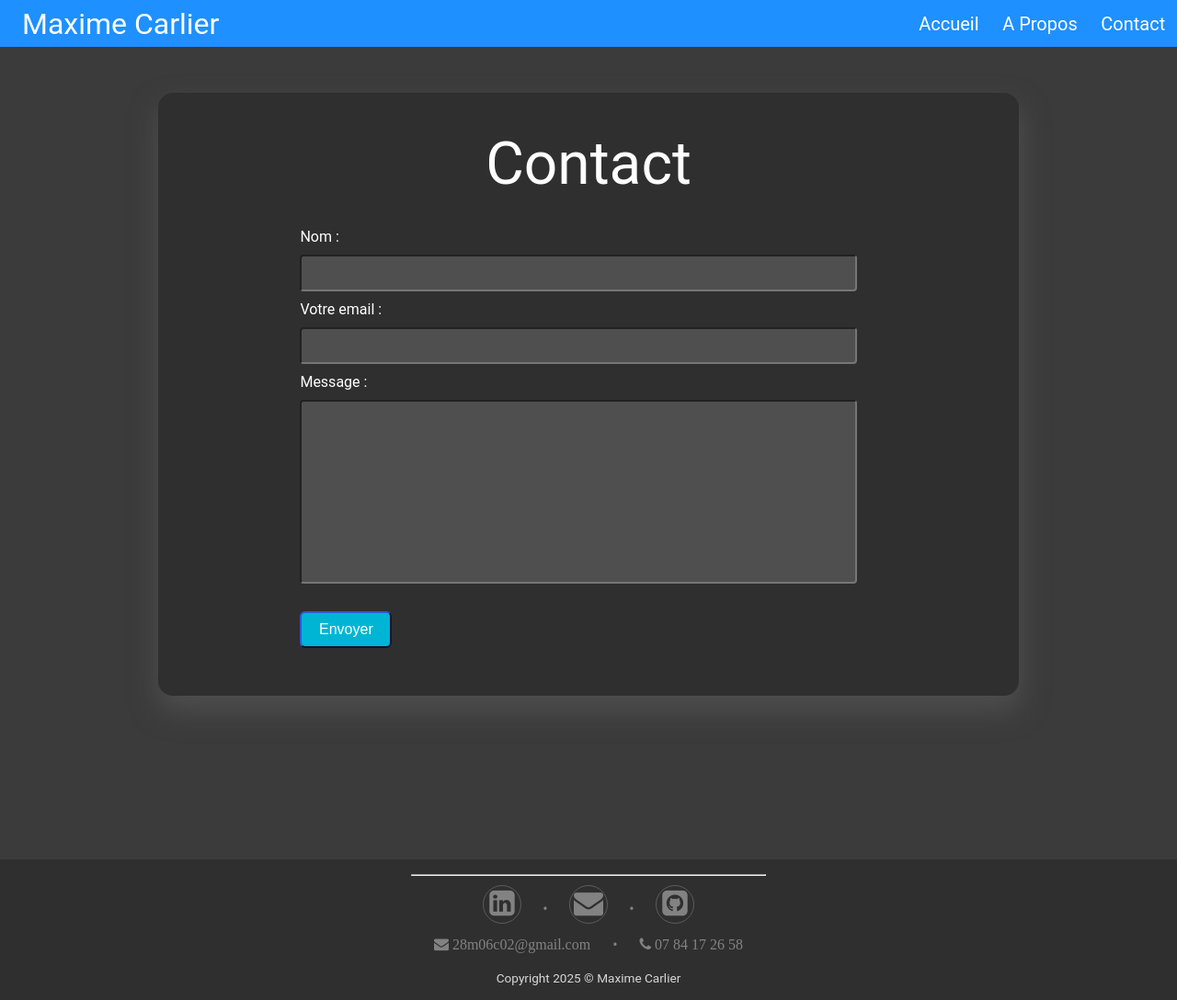
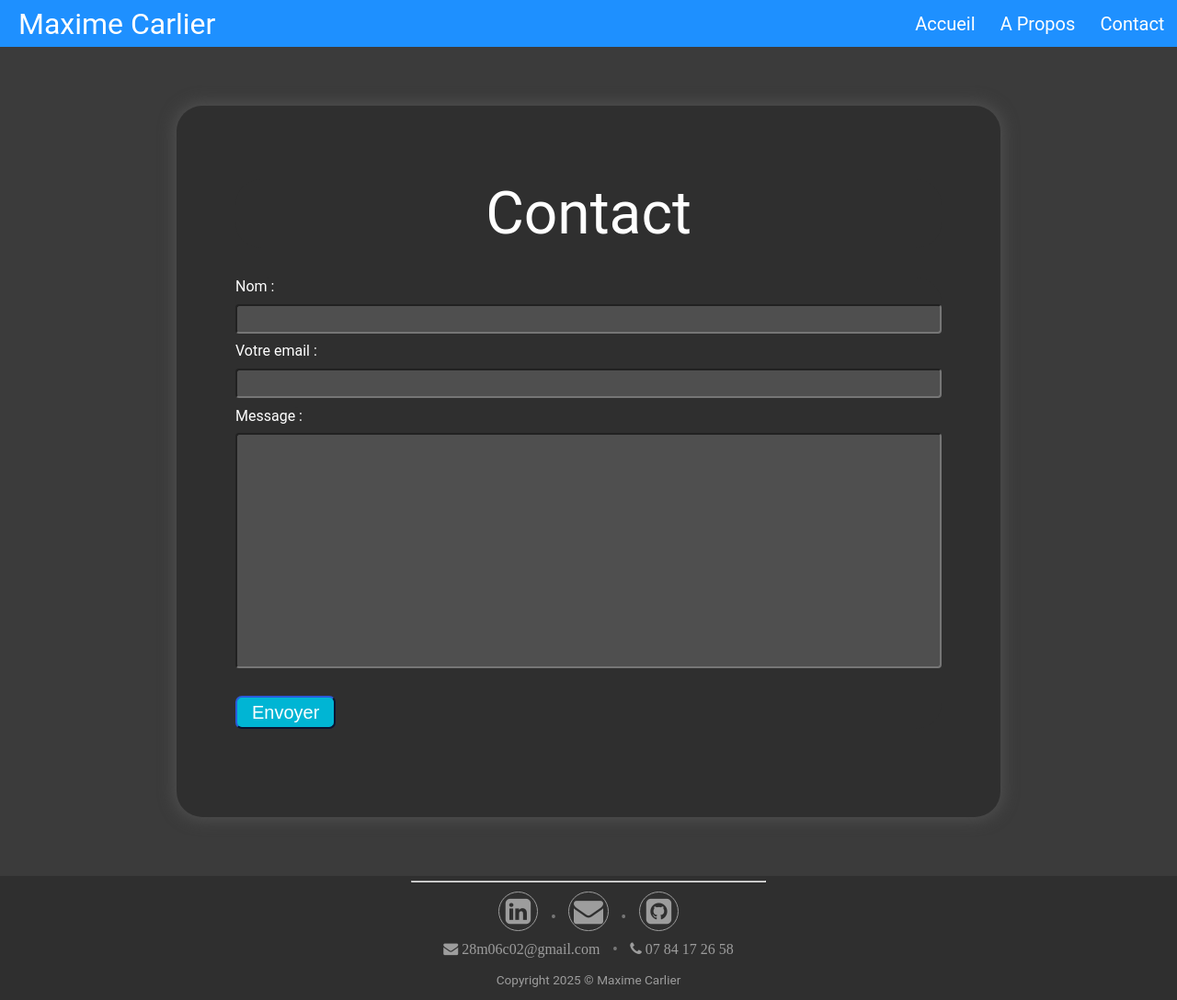
Before and after one commit to Carlier-Maxime/Carlier-Maxime.github.io, a Jekyll site: the page built from contact.html, in a window 1280 px wide. Shown: the whole page at 92% size. Built offline with Jekyll 4.4.1, drawn with Linux system fonts in a browser that asks for light colours.

Commit message:
:lipstick: :recycle: Update footer content and significantly refactor styles with enhanced CSS variables for consistency

```diff
--- a/_includes/footer.html
+++ b/_includes/footer.html
@@ -1,17 +1,16 @@
 <section class="footer">
     <hr class="solid">
-
     <div class="social">
-        <a href="https://www.linkedin.com/in/maxime-carlier-6b9840226/" class="fa fa-linkedin-square"></a>
+        <a href="https://www.linkedin.com/in/maxime-carlier-6b9840226/" class="fa fa-linkedin-square" aria-label="Mon Profile LinkedIn"></a>
         <p>•</p>
-        <a href="mailto:28m06c02@gmail.com" class="fa fa-envelope"></a>
+        <a href="mailto:28m06c02@gmail.com" class="fa fa-envelope" aria-label="Mon Address Mail"></a>
         <p>•</p>
-        <a href="https://github.com/Carlier-Maxime" class="fa fa-github-square"></a>
+        <a href="https://github.com/Carlier-Maxime" class="fa fa-github-square" aria-label="Mon Profile Github"></a>
     </div>
-    <ul>
-        <li><a href="mailto:28m06c02@gmail.com" class="fa fa-envelope"> 28m06c02@gmail.com</a></li>
-        <li><p>•</p></li>
-        <li><p class="fa fa-phone"> 07 84 17 26 58</p></li>
-    </ul>
+    <div>
+        <a href="mailto:28m06c02@gmail.com" class="fa fa-envelope" aria-hidden="true"> 28m06c02@gmail.com</a>
+        <p>•</p>
+        <a href="tel:+33784172658" class="fa fa-phone" aria-label="Mon Télèphone"> 07 84 17 26 58</a>
+    </div>
     <p class="copyright"> Copyright 2025 © Maxime Carlier</p>
 </section>
--- a/style.css
+++ b/style.css
@@ -1,5 +1,15 @@
 :root {
     --font-base: 1rem;
+    --space-base: 1rem;
+    --radius-base: 0.25rem;
+    --shadow-spread-base: 0.2rem;
+
+    --bg-default: #3b3b3b;
+    --fg-default: white;
+
+    --bg-navbar: dodgerblue;
+    --bg-banner: #00b5d4;
+    --bg-btn: #1a3785;
 
     --font-sm: calc(var(--font-base) * 0.85);
     --font-md: var(--font-base);
@@ -7,12 +17,27 @@
     --font-xl: calc(var(--font-base) * 2);
     --font-xxl: calc(var(--font-base) * 4);
 
-    --bg-default: #3b3b3b;
-    --fg-default: white;
+    --space-xxs: calc(var(--space-base) * 0.3);
+    --space-xs: calc(var(--space-base) * 0.6);
+    --space-sm: calc(var(--space-base) * 0.85);
+    --space-md: var(--space-base);
+    --space-lg: calc(var(--space-base) * 1.25);
+    --space-xl: calc(var(--space-base) * 2);
+    --space-xxl: calc(var(--space-base) * 4);
 
-    --bg-navbar: dodgerblue;
-    --bg-banner: #00b5d4;
-    --bg-btn: #1a3785;
+    --radius-sm: calc(var(--radius-base) * 0.5);
+    --radius-md: var(--radius-base);
+    --radius-lg: calc(var(--radius-base) * 1.75);
+    --radius-xl: calc(var(--radius-base) * 4);
+    --radius-xxl: calc(var(--radius-base) * 7);
+    --radius-pill: 9999px;
+
+    --softness-sm: 0.25rem;
+
+    --shadow-blur-md: 1rem;
+    --shadow-spread-sm: calc(var(--shadow-spread-base) * 0.5);
+    --shadow-spread-md: var(--shadow-spread-base);
+    --shadow-spread-lg: calc(var(--shadow-spread-base) * 1.25);
 
     --bg-surface: color-mix(in srgb, var(--bg-default), white 10%);
     --bg-base: var(--bg-default);
@@ -24,6 +49,7 @@
     --fg-base: var(--fg-default);
     --fg-dim: color-mix(in srgb, var(--fg-default), var(--bg-default) 20%);
     --fg-deep: color-mix(in srgb, var(--fg-default), var(--bg-default) 50%);
+    --fg-abyss: color-mix(in srgb, var(--fg-default), var(--bg-default) 70%);
 
     --bg-btn-border: color-mix(in srgb, var(--bg-btn), white 30%);
 
@@ -55,7 +81,7 @@
 h1 {
     text-align: center;
     font-size: var(--font-xxl);
-    margin: 20px 0;
+    margin: var(--space-md) 0;
 }
 
 .navbar, .navbar * {
@@ -73,7 +99,7 @@
 }
 
 .navbar-links {
-    margin: 0.85rem 0;
+    margin: var(--space-sm) 0;
 }
 
 .navbar-links ul {
@@ -84,7 +110,7 @@
 
 .navbar-links li {
     font-size: var(--font-lg);
-    padding: 0 0.8rem;
+    padding: 0 var(--space-sm);
     background-color: transparent;
     list-style: none;
     transition: all .3s ease 0s;
@@ -104,7 +130,7 @@
 
 .name {
     font-size: var(--font-xl);
-    margin: 0 1.5rem;
+    margin: 0 var(--space-lg);
     transition: all .3s ease 0s;
 }
 
@@ -122,85 +148,65 @@
 
 .footer, .footer * {
     background-color: var(--bg-footer);
+    color: var(--fg-p);
+    text-align: center;
 }
 
 .footer {
-    padding: 16px 0;
+    padding: var(--space-xxs) 0;
     margin-top: auto;
     width: 100%;
 }
 
 hr.solid {
     border-top: 1px solid;
-    color: var(--fg-p);
     width: 30%;
     margin: auto;
 }
 
 .footer .social {
-    padding-top: 10px;
-    padding-bottom: 5px;
-    text-align: center;
+    padding: var(--space-xs) 0;
 }
 
-.footer .social a {
-    border: 1px solid var(--fg-p);
-    border-radius: 50%;
-    font-size: var(--font-xl);
-}
-
-.footer .social a:hover {
-    border: 1px solid var(--fg-base);
-    color: var(--fg-base);
-}
-
-.footer a:hover {
-    color: var(--fg-base);
-    transform: scale(1.1);
+.footer a,
+.footer p {
+    display: inline-block;
     transition: all .3s ease 0s;
 }
 
-.footer ul {
-    font-size: var(--font-md);
-    line-height: 1.6;
-    list-style: none;
-    margin: 0;
-    padding: 0;
-    text-align: center;
+.social a {
+    height: calc(var(--font-xl) * 1.3);
+    width: calc(var(--space-xl) * 1.3);
+    border-radius: var(--radius-pill);
+    border: 1px solid var(--fg-p);
+    font-size: var(--font-xl);
+    display: inline-flex;
+    align-items: center;
+    justify-content: center;
+    transition: all 0.3s ease;
 }
 
-.footer ul li {
-    display: inline-block;
-    padding: 0 10px;
+.footer div p {
+    color: var(--fg-abyss);
 }
 
-.footer ul li a, .footer ul li p {
-    display: inline-block;
-    color: inherit;
-    opacity: .4;
-    text-decoration: none;
+.footer a[href]:hover {
+    border-color: var(--fg-dim);
+    color: var(--fg-dim);
+    transform: scale(1.05);
 }
 
-.footer .copyright {
-    color: var(--fg-dim);
-    font-size: var(--font-sm);
-    margin-top: 15px;
-    text-align: center;
+.footer div p {
+    font-size: var(--font-md);
+    font-weight: bold;
+    padding: 0 var(--space-xs);
 }
 
-.footer .social a, .footer .social p {
-    color: inherit;
-    display: inline-block;
-    height: 40px;
-    line-height: 38px;
-    margin: 0 1px;
-    opacity: .4;
-    text-align: center;
-    width: 40px;
-}
-
-.footer .social p {
-    font-size: var(--font-md);
+.copyright {
+    color: var(--fg-deep);
+    font-size: var(--font-sm);
+    margin-top: var(--space-md);
+    margin-bottom: var(--space-xs);
 }
 
 .titre-dev {
@@ -215,43 +221,51 @@
     justify-content: center;
     flex-shrink: 0;
     width: 100%;
-    padding: 10rem 0 8rem 0;
+    padding: var(--space-xxl) 0 var(--space-xl) 0;
+    min-height: 20vw;
 }
 
 .titre-dev p {
     font-size: var(--font-xl);
-    text-shadow: 2px 2px 4px var(--bg-voidlike);
+    text-shadow: 2px 2px var(--softness-sm) var(--bg-voidlike);
     background: transparent;
-    padding-top: 4rem;
+    padding-top: var(--space-xxl);
 }
 
 .button-cv {
     background-color: var(--bg-btn);
-    box-shadow: 0 0 1rem 0.3rem var(--bg-btn-border);
+    box-shadow: 0 0 var(--shadow-blur-md) var(--shadow-spread-md) var(--bg-btn-border);
     border: 2px solid var(--bg-btn-border);
-    border-radius: 50px;
+    border-radius: var(--radius-pill);
     font-size: var(--font-lg);
-    padding: 5px 10px;
-    margin: 20px 0;
+    padding: var(--space-xxs) var(--space-sm);
+    margin: var(--space-lg) 0;
     transition: all .2s ease 0s;
 }
 
 .button-cv:hover {
     filter: brightness(1.2) hue-rotate(-10deg);
-    box-shadow: 0 0 1rem 0.1rem var(--bg-btn-border);
+    box-shadow: 0 0 var(--shadow-blur-md) var(--shadow-spread-sm) var(--bg-btn-border);
     transform: scale(1.05)
+}
+
+#projects {
+    display: flex;
+    flex-direction: column;
+    align-items: center;
+    gap: var(--space-sm);
 }
 
 #project {
     display: flex;
     flex-direction: row;
     background-image: none;
-    box-shadow: var(--bg-surface) 1px 15px 30px 1px;
-    border-radius: 1rem;
+    box-shadow: 0 0 var(--shadow-blur-md) var(--shadow-spread-lg) var(--bg-surface);
+    border-radius: var(--space-md);
     min-height: 20rem;
     max-width: 60rem;
     width: 95%;
-    margin: 5vh auto;
+    margin: var(--space-lg) auto;
     overflow: hidden;
 }
 
@@ -277,20 +291,20 @@
     display: flex;
     flex-direction: column;
     overflow: hidden;
-    padding: 1rem;
+    padding: var(--space-md);
 }
 
 .project-details h1 {
     font-size: var(--font-xl);
-    margin-top: -0.25rem;
-    margin-bottom: 0.1rem;
+    margin-top: calc(var(--space-xxs) * -1);
+    margin-bottom: var(--space-xxs);
     text-align: left;
 }
 
 .project-details p {
     color: var(--fg-p);
     font-size: var(--font-md);
-    margin-bottom: 2rem;
+    margin-bottom: var(--space-lg);
 }
 
 .control {
@@ -298,15 +312,15 @@
     flex-direction: row;
     align-items: center;
     align-self: center;
-    margin-bottom: 0.5rem;
+    margin-bottom: var(--space-xxs);
 }
 
 .badges {
     display: flex;
     flex-wrap: wrap;
-    gap: 0.5rem;
+    gap: var(--space-sm);
     margin-top: auto;
-    margin-bottom: 1.5rem;
+    margin-bottom: var(--space-lg);
     justify-content: center;
     justify-items: center;
     align-items: center;
@@ -315,9 +329,8 @@
 
 .badges a {
     background: var(--bg-surface);
-    margin: 0 0.15rem;
-    padding: 0.2rem 0.8rem;
-    border-radius: 1rem;
+    padding: var(--space-xxs) var(--space-sm);
+    border-radius: var(--radius-pill);
     font-size: var(--font-md);
     font-weight: bold;
     border: 1px solid var(--fg-p);
@@ -336,7 +349,7 @@
     background-image: none;
     border: none;
     outline: none;
-    border-radius: 5px;
+    border-radius: var(--radius-lg);
     cursor: pointer;
     margin: 0;
     overflow: hidden;
@@ -358,7 +371,7 @@
 }
 
 .btn .code {
-    padding-right: 7px;
+    padding-right: var(--space-xxs);
     transform: translateX(-10%);
 }
 
@@ -375,7 +388,7 @@
     font-family: Farsan,cursive;
     font-size: var(--font-md);
     margin: 0;
-    padding: 10px 10px;
+    padding: var(--space-xs);
 }
 
 .btn .github {
@@ -385,43 +398,42 @@
 }
 
 .about {
-    margin: 50px auto;
-    width: 75%;
+    margin: var(--space-xxl) auto;
+    min-width: 70%;
     background-color: var(--bg-dim);
-    box-shadow: var(--bg-surface) 1px 15px 30px 1px;
-    border-radius: 16px;
-    padding: 20px;
+    box-shadow: 0 0 var(--shadow-blur-md) var(--shadow-spread-sm) var(--bg-surface);
+    border-radius: var(--radius-xxl);
+    padding: var(--space-xl);
 }
 
 .about * {
-    margin: 10px 0;
+    margin: var(--space-xxs) 0;
     background-color: var(--bg-dim);
 }
 
 .about p {
-    margin: 20px 0;
+    margin: var(--space-lg) 0;
 }
 
 .about h2 {
-    padding-top: 20px;
+    padding-top: var(--space-lg);
 }
 
 .tab {
-    margin: 20px auto;
-    width: 100%;
-    max-width: 600px;
+    margin: var(--space-lg) auto;
+    max-width: 80%;
     border-collapse: collapse;
 }
 
 .tab thead * {
     background-color: var(--bg-surface);
     text-align: center;
-    padding: 8px;
+    padding: var(--space-xs);
     font-weight: bold;
 }
 
 .tab tbody * {
-    padding: 8px;
+    padding: var(--space-xs);
 }
 
 .tab tbody td:nth-child(even), .tab tbody td:nth-child(even) * {
@@ -437,9 +449,10 @@
 }
 
 .contact {
-    margin: 50px auto;
-    box-shadow: var(--bg-surface) 1px 15px 30px 1px;
-    padding: 20px;
+    margin: var(--space-xxl) auto;
+    box-shadow: 0 0 var(--shadow-blur-md) var(--shadow-spread-md) var(--bg-surface);
+    padding: var(--space-xxl);
+    min-width: 60%;
 }
 
 .contact h1 {
@@ -447,52 +460,51 @@
 }
 
 .contact, .contact * {
-    width: 70%;
     background-color: var(--bg-deep);
-    border-radius: 16px;
+    border-radius: var(--radius-xxl);
 }
 
 .contact form input {
     background-color: var(--bg-surface);
-    border-radius: 4px;
-    margin: 10px 0;
-    padding: 10px;
-    width: calc(100% - 22px); /* Adjust for padding */
+    border-radius: var(--radius-md);
+    margin: var(--space-xs) 0;
+    padding: var(--space-xs);
     box-sizing: border-box;
 }
 
 form {
-    margin: 2em auto;
+    margin: var(--space-xl) auto;
     width: 100%;
 }
 
 #name, #email, #message {
-    width: calc(100% - 22px); /* Adjust for padding */
+    width: 100%;
     box-sizing: border-box;
+    font-size: var(--font-md);
 }
 
 #name, #email {
-    height: 40px;
+    height: var(--space-xl);
 }
 
 #message {
-    height: 200px;
-    resize: vertical; /* Allow vertical resizing */
+    height: calc(var(--font-md) * 16);
+    resize: vertical;
 }
 
 #submit {
     background-color: var(--bg-banner);
     border-color: var(--bg-btn);
-    border-radius: 6px;
-    width: 100px;
-    height: 40px;
-    font-size: var(--font-md);
-    margin-top: 20px;
+    border-radius: var(--radius-lg);
+    padding: var(--space-xxs) var(--space-md);
+    font-size: var(--font-lg);
+    text-align: center;
+    margin-top: var(--space-lg);
     cursor: pointer;
 }
 
 .date {
     font-size: var(--font-sm);
     color: var(--fg-p);
-    padding: 0 10px;
+    padding: 0 var(--space-xs);
 }
```
